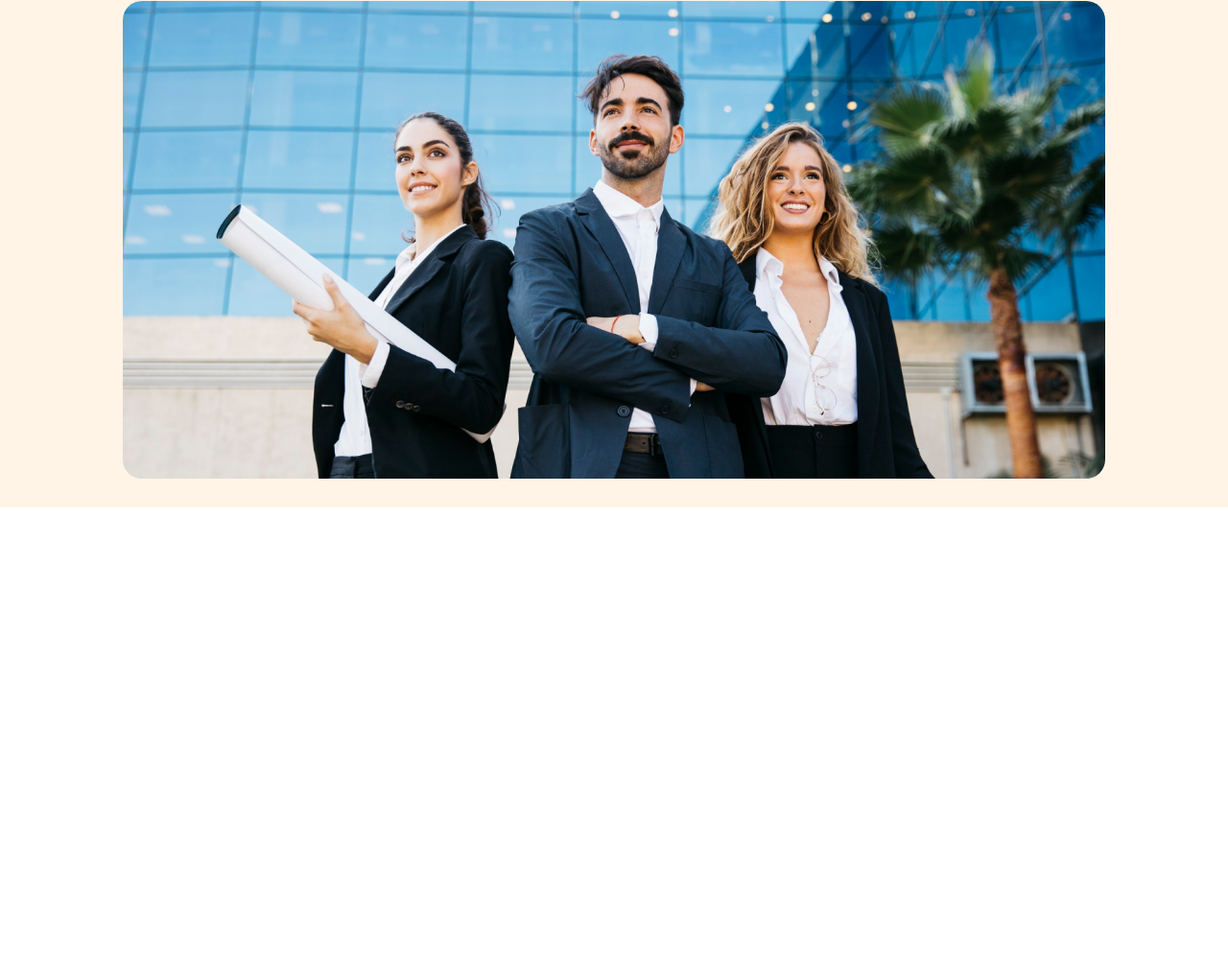
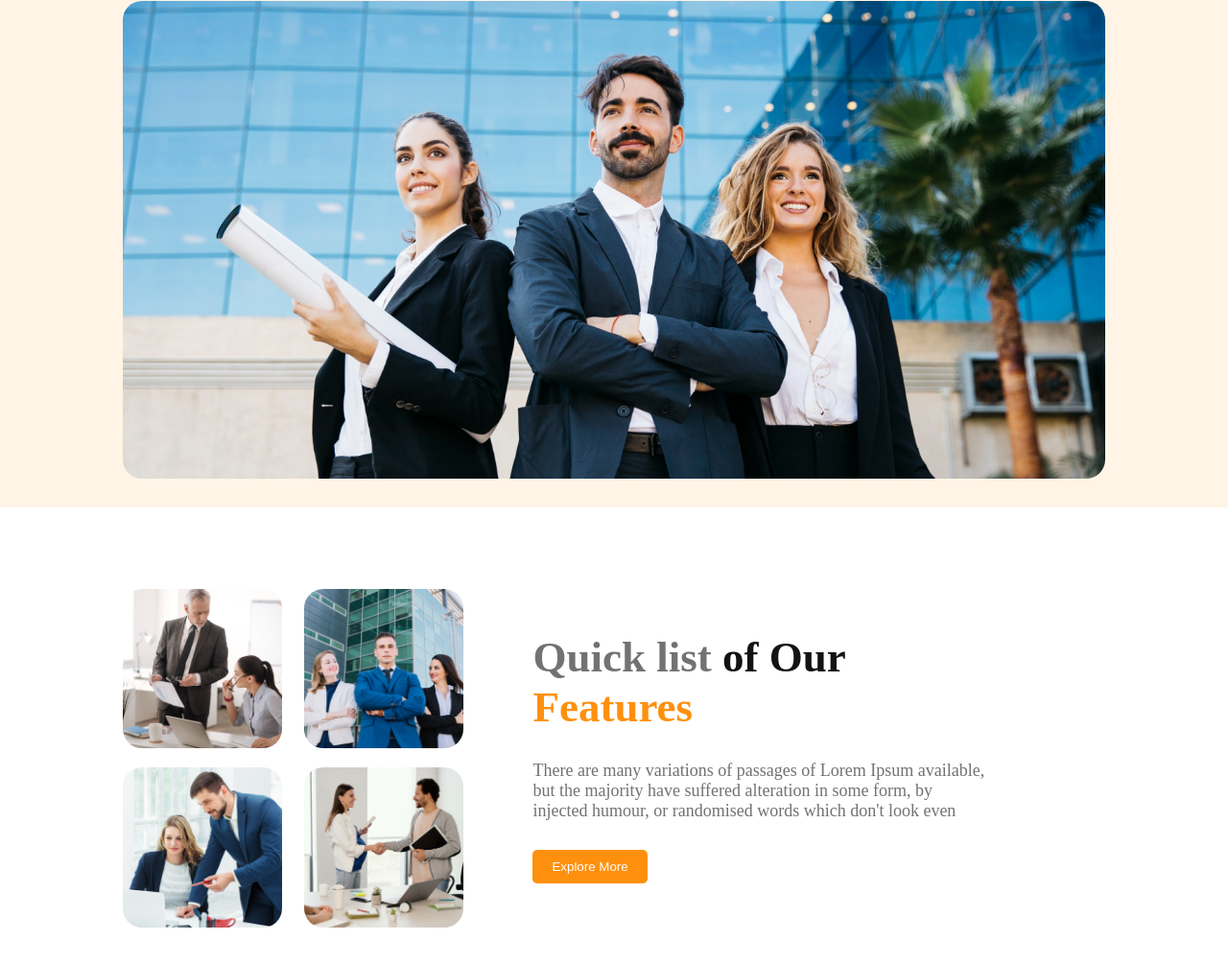
Before and after one commit to TalhaJubair35/g3-architects-resources, a plain HTML site: page index.html in a window 1280 px wide. Shown: the part 467-1472 px from the top of the page at 96% size. Before the commit the page ends 996 px from the top, so only its background shows below. Drawn offline with Linux system fonts and the light colour scheme.

Commit message:
features section

```diff
--- a/index.html
+++ b/index.html
@@ -28,7 +28,8 @@
         <section class="banner">
             <div class="title">
                 <h1>Brand New Group of Architects</h1>
-                <p>There are many variations of passages of Lorem Ipsum available, but the majority have suffered alteration in some form, by injected humour, or randomized words which don't look even</p>
+                <p>There are many variations of passages of Lorem Ipsum available, but the majority have suffered
+                    alteration in some form, by injected humour, or randomized words which don't look even</p>
                 <div>
                     <button class="btn">Explore More</button>
                 </div>
@@ -42,7 +43,23 @@
         <!-- banner section end  -->
     </main>
     <!-- features start -->
-     <section></section>
+    <section class="features-section">
+        <div class="images">
+            <img src="./images/team1.png" alt="">
+            <img src="./images/team2.png" alt="">
+            <img src="./images/team3.png" alt="">
+            <img src="./images/team4.png" alt="">
+        </div>
+        <div class="features">
+            <h1>Quick list <span>of Our</span> <span>Features</span> </h1>
+            <p>There are many variations of passages of Lorem Ipsum available, but the majority have suffered alteration
+                in some form, by injected humour, or randomised words which don't look even</p>
+                <div><button class="btn">
+                Explore More
+            </button></div>
+
+        </div>
+    </section>
 
 </body>
 
--- a/style.css
+++ b/style.css
@@ -224,3 +224,47 @@ main {
 }
 
 /* banner section end  */
+/* features section  */
+.features-section {
+    width: 80%;
+    margin: 85px auto 130px auto;
+
+    display: flex;
+    align-items: center;
+    gap: 100px;
+}
+ .images {
+    display:grid;
+    grid-template-columns: repeat(2,1fr);
+    row-gap: 20px;
+    column-gap: 50px;
+
+}
+.images img {
+    width: 120%;
+    height: auto;
+    border-radius: 20px;
+}
+.features{
+    display: flex;
+    flex-direction: column;
+    justify-content: center;
+    gap: 30px;
+}
+.features h1 {
+    width: 80%;
+    font-size: 45px;
+    color: #727272;
+    font-weight: 900;
+}
+.features h1 :nth-child(1) {
+    color: #131313;
+}
+.features h1 :nth-child(2) {
+    color: #FF900E;
+}
+.features p {
+    font-size: 18px;
+    color: #727272;
+    width: 80%;
+}
```
